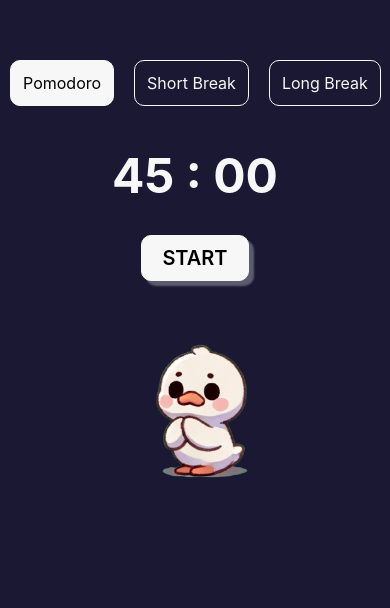
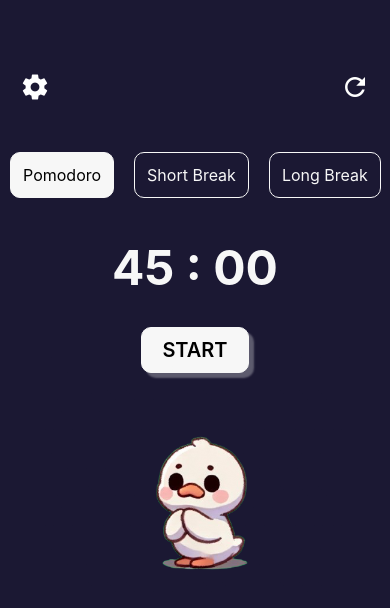
Before and after one commit to vishakavinod22/Quackodoro, a React Native app in the folder quackodoro_frontend/: screen / in a window 390 px wide. Shown: the part 122-730 px from the top of the page. Built offline with nearby package versions, Linux system fonts and the light colour scheme.

Commit message:
added reset and settings buttons

```diff
--- a/quackodoro_frontend/App.js
+++ b/quackodoro_frontend/App.js
@@ -5,6 +5,6 @@ import styles from "./components/styles";
 export default function App(){
 
   return (
-      <PomodoroTimer />
+       <PomodoroTimer />
   );
 }
--- a/quackodoro_frontend/components/PomodoroTimer.js
+++ b/quackodoro_frontend/components/PomodoroTimer.js
@@ -3,6 +3,7 @@ import { View, Text, Pressable, Image } from 'react-native';
 import Timer from './Timer';
 import styles from './styles';
 import Buttons from './Buttons';
+import TopButtons from './TopButtons';
 
 export default function PomodoroTimer(){
   const [selectedTab, setSelectedTab] = useState('Pomodoro');
@@ -83,6 +84,9 @@ export default function PomodoroTimer(){
   return (
     <View style={[styles.appContainer, !isTimerFinished && styles.activeAppContainer]}>
 
+      {/* Reset */}
+      <TopButtons />
+
       {/* Render the three pomodoro tabs */}
       <View style={styles.tabsContainer}>
         {['Pomodoro', 'Short Break', 'Long Break'].map((tab) => (
--- /dev/null
+++ b/quackodoro_frontend/components/TopButtons.js
@@ -0,0 +1,21 @@
+import { View, Pressable, Text } from "react-native";
+import styles from "./styles";
+import MaterialIcons from "react-native-vector-icons/MaterialIcons";
+
+export default function TopButtons(){
+    return (
+        <View style={styles.topButtonsContainer}>
+            {/* Settings Button */}
+            <Pressable style={styles.settingsBtnContainer}>
+                {/* <Text style={styles.topBtnText}>Settings</Text> */}
+                <MaterialIcons  name="settings" size={30} color="white" />
+            </Pressable>
+
+            {/* Reset Button */}
+            <Pressable style={styles.resetBtnContainer}>
+                {/* <Text style={styles.topBtnText}>Reset</Text> */}
+                <MaterialIcons name="refresh" size={30} color="white" />
+            </Pressable>
+        </View>
+    );
+}
--- a/quackodoro_frontend/components/styles.js
+++ b/quackodoro_frontend/components/styles.js
@@ -1,5 +1,5 @@
 import { Dimensions } from "react-native";
-import { StyleSheet } from "react-native";
+import { StyleSheet, PixelRatio } from "react-native";
 
 var {height, width} = Dimensions.get('window');
 
@@ -7,12 +7,21 @@ const colors = {
     primaryBackground: '#1B1833',
     activeBackground: '#219B9D',
     black: '#000',
+    white: '#fff',
     grey: '#F7F7F7',
     yellow: '#FFB22C',
 }
 
+// Adjust font size dynamically
+const dynamicFontSize = (size) => {
+    if (width > 750) {
+        return size * 1.5;
+    }
+    return size;
+};
+
 const styles = StyleSheet.create({
-    // App
+    // Pomodoro Main Container
     appContainer : {
         flex: 1,
         backgroundColor: colors.primaryBackground,
@@ -23,9 +32,37 @@ const styles = StyleSheet.create({
         backgroundColor: colors.activeBackground,
     },
 
+    // Tops Buttons
+    topButtonsContainer: {
+        flexDirection: 'row',
+        justifyContent: 'space-between',
+        alignItems: 'center',
+        width: '100%',
+        maxWidth: 750,
+        paddingTop: 20,
+        marginTop: height * 0.10,
+    },
+
+    // Reset Button
+    resetBtnContainer: {
+        // backgroundColor: colors.primaryBackground,
+        paddingHorizontal: 20,
+    },
+
+    // Settings Button
+    settingsBtnContainer: {
+        // backgroundColor: colors.primaryBackground,
+        paddingHorizontal: 20,
+    },
+
     // Tabs
     tabsContainer: {
         flexDirection: 'row',
+        justifyContent: 'space-between',
+        alignItems: 'center',
+        width: '100%',
+        maxWidth: 750,
+        marginTop: 50,
         marginBottom: 20,
     },
     tab: {
@@ -36,7 +73,7 @@ const styles = StyleSheet.create({
         borderRadius: 10,
     },
     tabText: {
-        fontSize: 16,
+        fontSize: dynamicFontSize(16),
         color: colors.grey
     },
     activeTab: {
--- a/quackodoro_frontend/package.json
+++ b/quackodoro_frontend/package.json
@@ -9,12 +9,16 @@
     "web": "expo start --web"
   },
   "dependencies": {
+    "@expo/metro-runtime": "~4.0.1",
     "@react-navigation/native": "^7.0.15",
     "expo": "~52.0.37",
     "expo-status-bar": "~2.0.1",
     "react": "18.3.1",
+    "react-dom": "18.3.1",
     "react-native": "0.76.7",
-    "react-native-svg": "^15.11.2"
+    "react-native-svg": "^15.8.0",
+    "react-native-vector-icons": "^10.2.0",
+    "react-native-web": "~0.19.13"
   },
   "devDependencies": {
     "@babel/core": "^7.20.0"
```
Also changed, not shown: 1 other file (tests, documents, lock files or other folders).
